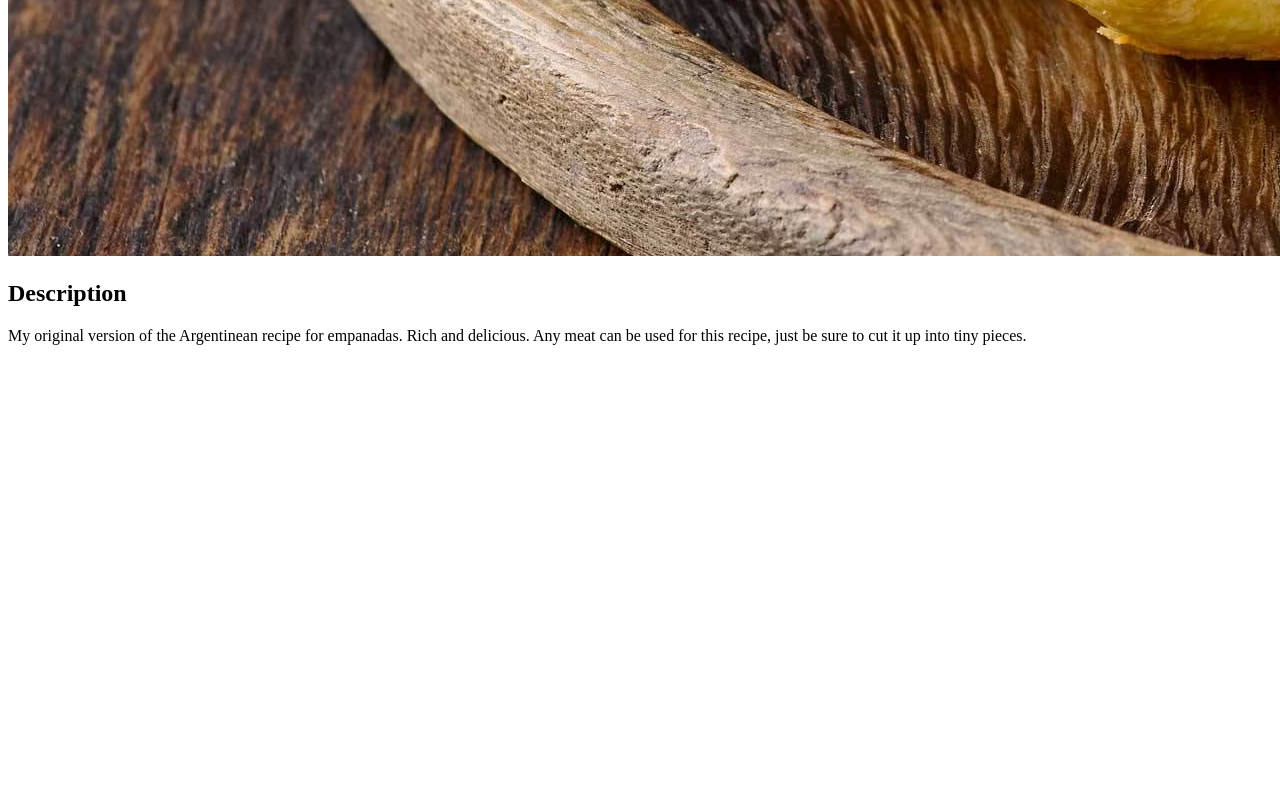
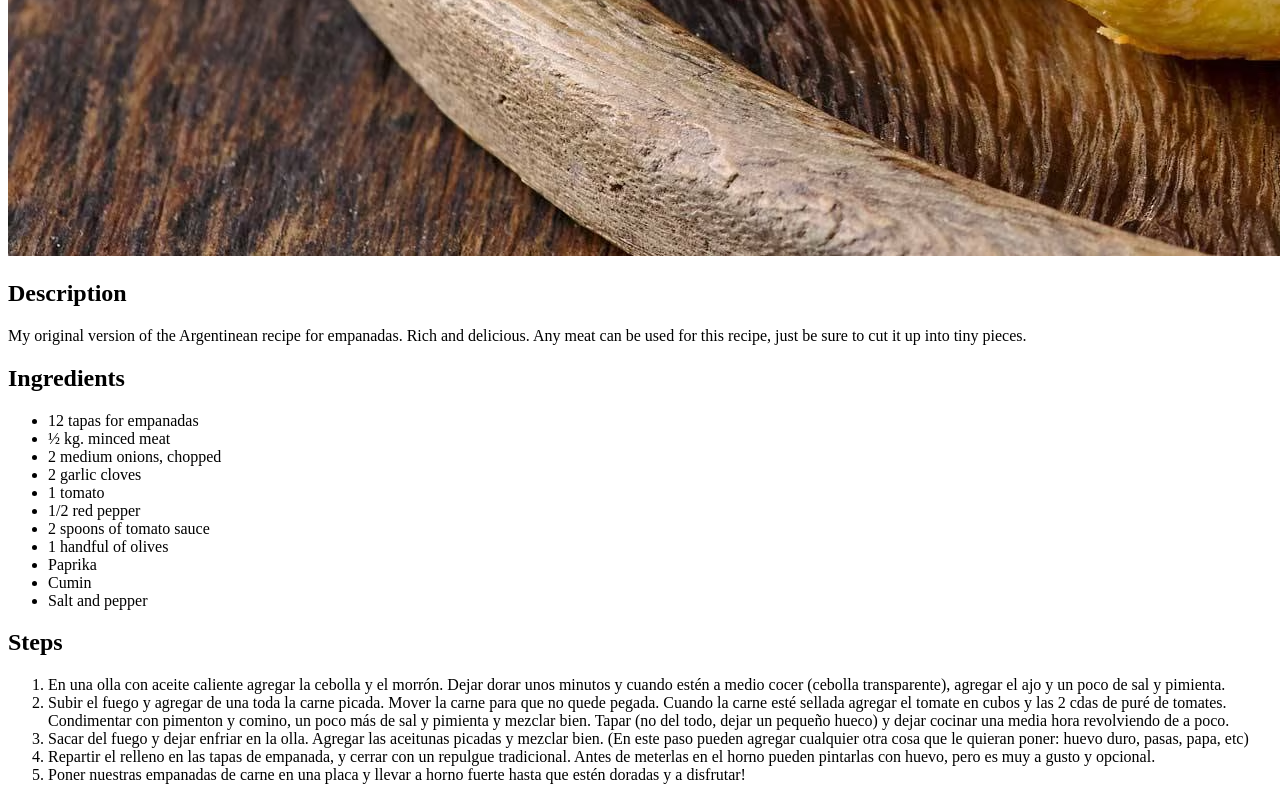
Before and after one commit to celestecamp/odinrecipes, a plain HTML site: page recipes/empanadas.html in a window 1280 px wide. Shown: the part 1444-2244 px from the top of the page. Before the commit the page ends 1805 px from the top, so only its background shows below. Drawn offline with Linux system fonts and the light colour scheme.

Commit message:
segundo commit

```diff
--- a/recipes/empanadas.html
+++ b/recipes/empanadas.html
@@ -11,5 +11,29 @@
         <img src="../images/empcarne.avif" alt="empanadas de carne">
         <h2>Description</h2>
         <p>My original version of the Argentinean recipe for empanadas. Rich and delicious. Any meat can be used for this recipe, just be sure to cut it up into tiny pieces.</p>
+
+        <h2>Ingredients</h2>
+        <ul>
+            <li>12 tapas for empanadas</li>
+            <li>½ kg. minced meat</li>
+            <li>2 medium onions, chopped</li>
+            <li>2 garlic cloves</li>
+            <li>1 tomato</li>
+            <li>1/2 red pepper</li>
+            <li>2 spoons of tomato sauce</li>
+            <li>1 handful of olives</li>
+            <li>Paprika</li>
+            <li>Cumin</li>
+            <li>Salt and pepper</li>
+        </ul>
+
+        <h2>Steps</h2>
+        <ol>
+            <li>En una olla con aceite caliente agregar la cebolla y el morrón. Dejar dorar unos minutos y cuando estén a medio cocer (cebolla transparente), agregar el ajo y un poco de sal y pimienta.</li>
+            <li>Subir el fuego y agregar de una toda la carne picada. Mover la carne para que no quede pegada. Cuando la carne esté sellada agregar el tomate en cubos y las 2 cdas de puré de tomates. Condimentar con pimenton y comino, un poco más de sal y pimienta y mezclar bien. Tapar (no del todo, dejar un pequeño hueco) y dejar cocinar una media hora revolviendo de a poco.</li>
+            <li>Sacar del fuego y dejar enfriar en la olla. Agregar las aceitunas picadas y mezclar bien. (En este paso pueden agregar cualquier otra cosa que le quieran poner: huevo duro, pasas, papa, etc)</li>
+            <li>Repartir el relleno en las tapas de empanada,  y cerrar con un repulgue tradicional. Antes de meterlas en el horno pueden pintarlas con huevo, pero es muy a gusto y opcional.</li>
+            <li>Poner nuestras empanadas de carne en una placa y llevar a horno fuerte hasta que estén doradas y a disfrutar!</li>
+        </ol>
     </body>
 </html>
```
